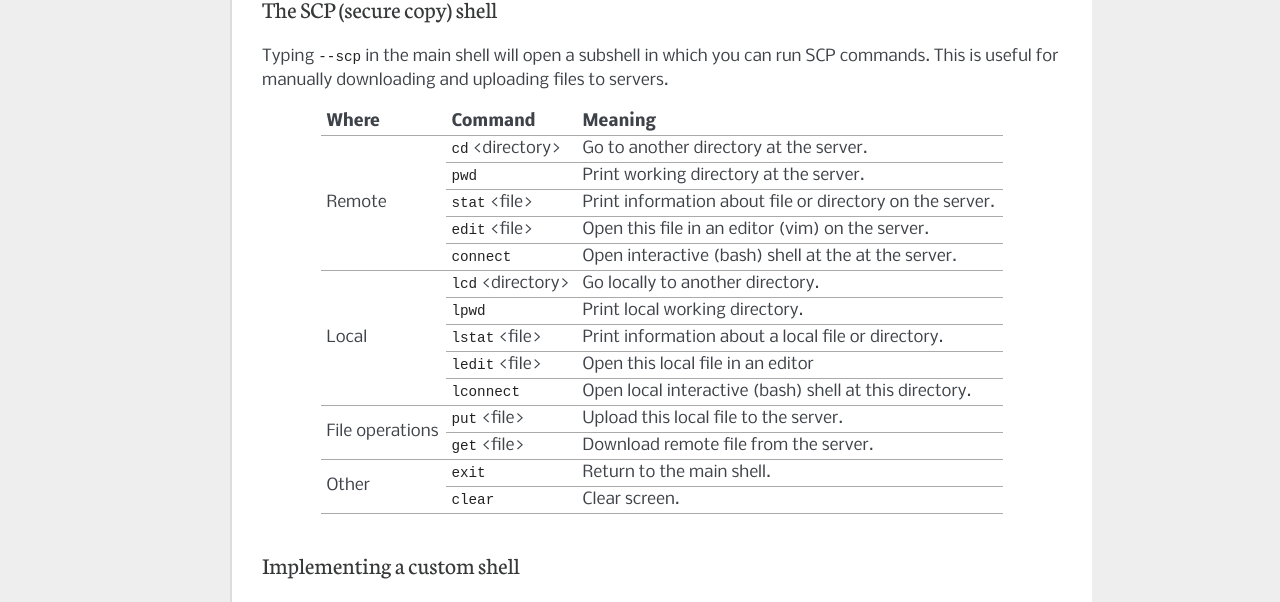
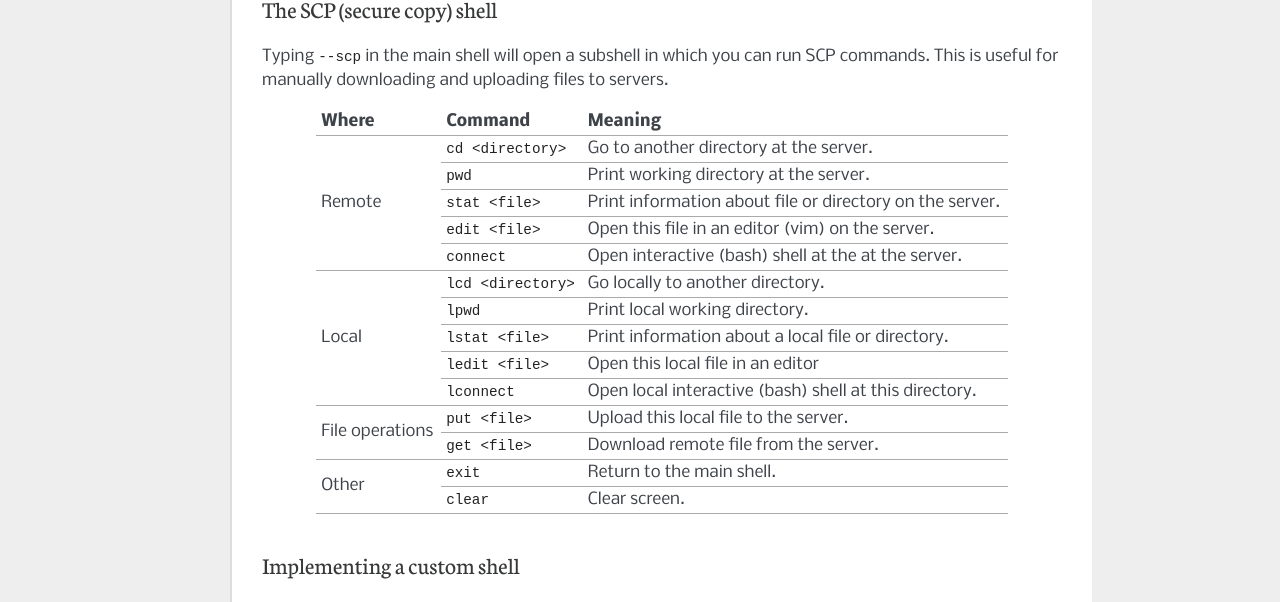
Before and after one commit to jonathanslenders/python-deployer, a Sphinx documentation site: the page built from docs/pages/interactive_shell.rst, in a window 1280 px wide. Shown: the part 2098-2700 px from the top of the page. Built offline with Sphinx 7.4.7, drawn with Linux system fonts in a browser that asks for light colours.

```diff
--- a/docs/pages/interactive_shell.rst
+++ b/docs/pages/interactive_shell.rst
@@ -138,34 +138,34 @@ servers.
 +-----------------+---------------------+---------------------------------------+
 | Where           | Command             | Meaning                               |
 +=================+=====================+=======================================+
-| Remote          | ``cd`` <directory>  | Go to another directory at the server.|
+| Remote          | ``cd <directory>``  | Go to another directory at the server.|
 |                 +---------------------+---------------------------------------+
 |                 | ``pwd``             | Print working directory at the server.|
 |                 +---------------------+---------------------------------------+
-|                 | ``stat`` <file>     | Print information about file or       |
+|                 | ``stat <file>``     | Print information about file or       |
 |                 |                     | directory on the server.              |
 |                 +---------------------+---------------------------------------+
-|                 | ``edit`` <file>     | Open this file in an editor (vim)     |
+|                 | ``edit <file>``     | Open this file in an editor (vim)     |
 |                 |                     | on the server.                        |
 |                 +---------------------+---------------------------------------+
 |                 | ``connect``         | Open interactive (bash) shell at the  |
 |                 |                     | at the server.                        |
 +-----------------+---------------------+---------------------------------------+
-| Local           | ``lcd`` <directory> | Go locally to another directory.      |
+| Local           | ``lcd <directory>`` | Go locally to another directory.      |
 |                 +---------------------+---------------------------------------+
 |                 | ``lpwd``            | Print local working directory.        |
 |                 +---------------------+---------------------------------------+
-|                 | ``lstat`` <file>    | Print information about a local file  |
+|                 | ``lstat <file>``    | Print information about a local file  |
 |                 |                     | or directory.                         |
 |                 +---------------------+---------------------------------------+
-|                 | ``ledit`` <file>    | Open this local file in an editor     |
+|                 | ``ledit <file>``    | Open this local file in an editor     |
 |                 +---------------------+---------------------------------------+
 |                 | ``lconnect``        | Open local interactive (bash) shell   |
 |                 |                     | at this directory.                    |
 +-----------------+---------------------+---------------------------------------+
-| File operations | ``put`` <file>      | Upload this local file to the server. |
+| File operations | ``put <file>``      | Upload this local file to the server. |
 |                 +---------------------+---------------------------------------+
-|                 | ``get`` <file>      | Download remote file from the server. |
+|                 | ``get <file>``      | Download remote file from the server. |
 +-----------------+---------------------+---------------------------------------+
 | Other           | ``exit``            | Return to the main shell.             |
 |                 +---------------------+---------------------------------------+
```
